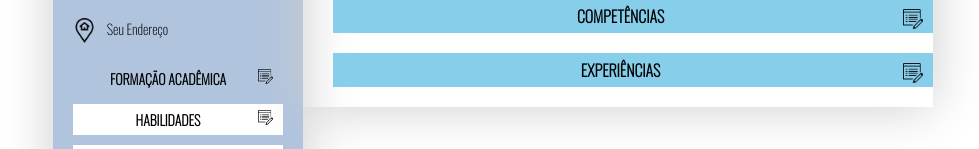
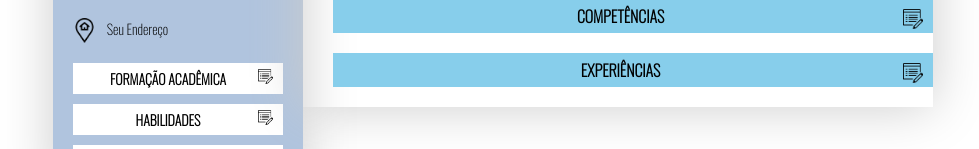
Before and after one commit to SoderJuliano/MeuProjetoPortifolio, a Vue app: page / in a window 1280 px wide. Shown: the part 438-587 px from the top of the page, without its empty margins (301-1280 px from the left). Built offline with nearby package versions, Linux system fonts and the light colour scheme; a web font is replaced by a local one.

Commit message:
urgent css js fix

```diff
--- a/src/components/Formacao.vue
+++ b/src/components/Formacao.vue
@@ -39,7 +39,7 @@ export default {
       localStorage.setItem('grade', this.mygrade)
     },
     getStyle(){
-      return this.template == 1 ? {"background-color": this.backgroundColor} : {"border-bottom": "1px solid "+this.sideColor}
+      return this.template == 1 ? {"background-color": "white"} : {"border-bottom": "1px solid "+this.sideColor}
     }
   },
   /* Este e outro jeito de observar mudancas em um objeto e executar funcoes
```
